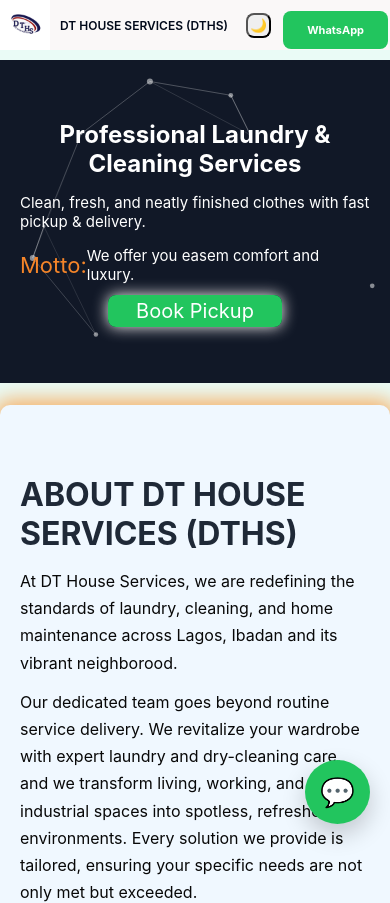
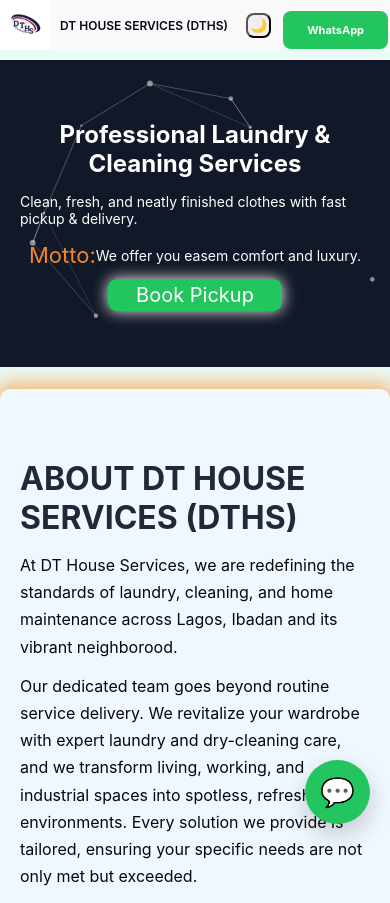
Before and after one commit to EngrHenry111/LandingPageDTHS, a React (Vite) app: page / in a window 390 px wide. Shown: the top 903 px of the page. Built offline with nearby package versions, Linux system fonts and the light colour scheme.

Commit message:
second landing page commit

```diff
--- a/src/App.css
+++ b/src/App.css
@@ -328,7 +328,7 @@
   }
 
   .hero-content p{
-    font-size: 15px;
+    font-size: 14px;
   }
 
   .btn-primary{
--- a/src/components/footer/footer.css
+++ b/src/components/footer/footer.css
@@ -74,7 +74,7 @@
   }
 
   .footer{
-    font-size: 13px;
+    font-size: 11px;
   }
 
   .social-btn {
```
